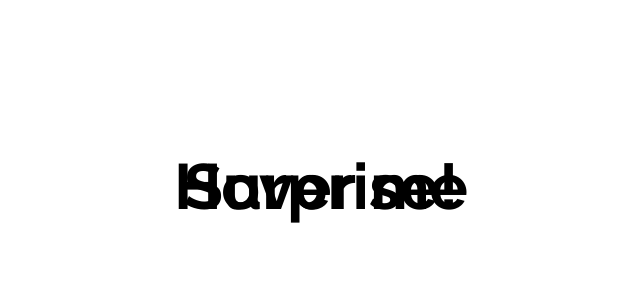
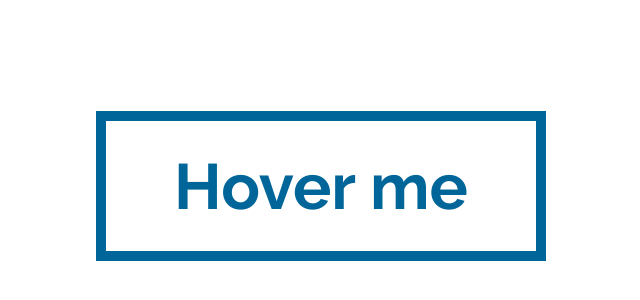
Before and after one commit to HazemSabry/3D-flip-button, a plain HTML site: page index.html in a window 1280 px wide. Shown: the part 214-514 px from the top of the page, without its empty margins (319-959 px from the left). Drawn offline with Linux system fonts and the light colour scheme.

Commit message:
.default-side

```diff
--- a/styles.css
+++ b/styles.css
@@ -19,6 +19,9 @@ body {
   position: relative;
   height: 150px;
   width: 450px;
+  transform-style: preserve-3d;
+  transition: transform 300ms ease-in-out;
+  transform: translateZ(-75px);
 }
 
 .side {
@@ -34,6 +37,10 @@ body {
 }
 
 .default-side {
+  background-color: white;
+  border: 10px solid #069;
+  color: #069;
+  transform: translateZ(75px);
 }
 
 .hover-side {
```
